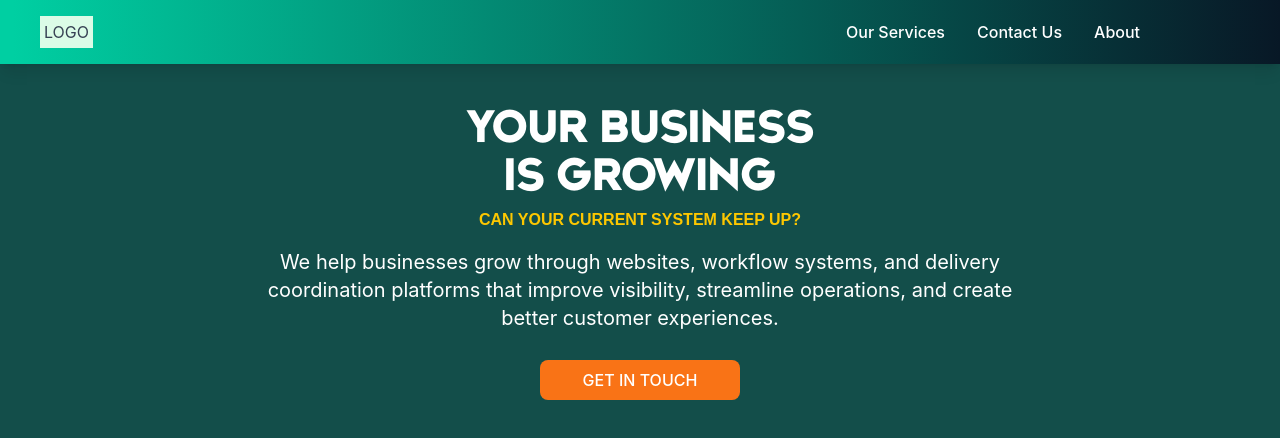
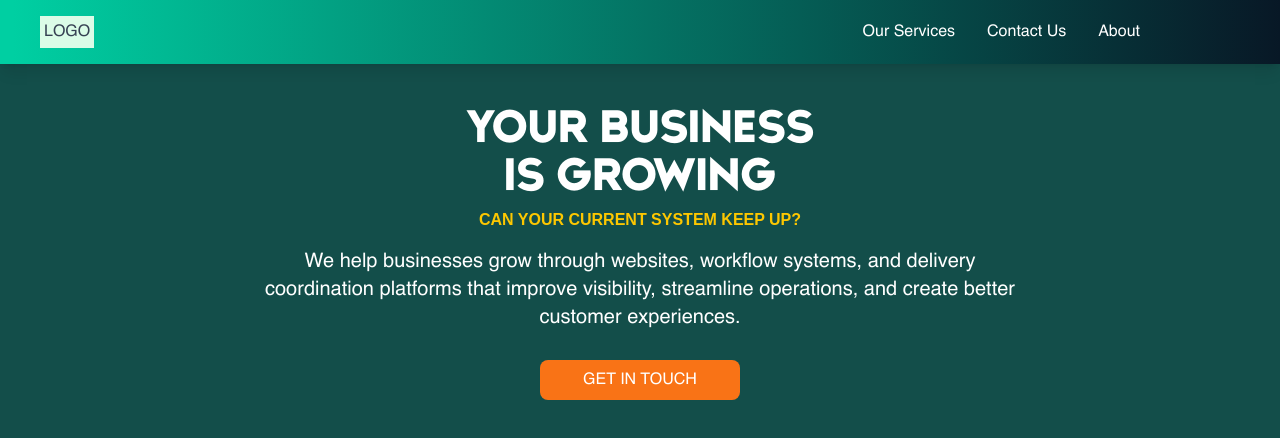
Before and after one commit to clientpulldigitalhq/agency-website, a React (Vite) app: page / in a window 1280 px wide. Shown: the top 438 px of the page. Built offline with nearby package versions, Linux system fonts and the light colour scheme.

Commit message:
add Helvetica font-family to both the body element and Navbar component

```diff
--- a/src/components/navbar/Navbar.jsx
+++ b/src/components/navbar/Navbar.jsx
@@ -26,7 +26,7 @@ function Navbar() {
 
   return (
     <header>
-      <nav className="flex-center justify-between bg-[linear-gradient(to_right,#00cfa2_1%,#081826_100%)] px-4 py-4 text-white shadow-lg sm:px-10">
+      <nav className="flex-center font-helvetica-regular justify-between bg-[linear-gradient(to_right,#00cfa2_1%,#081826_100%)] px-4 py-4 text-white shadow-lg sm:px-10">
         <div className="bg-green-100 p-1 text-gray-700">LOGO</div>
         <motion.div
           initial={false}
--- a/src/index.css
+++ b/src/index.css
@@ -2,21 +2,28 @@
 
 body {
   background-color: #134e4a;
+  font-family: "Helvetica Regular";
 }
 
 @font-face {
   font-family: "Growland Black";
-  src: url("/fonts/Growland Black.otf");
+  src: url("/fonts/Growland Black.otf") format("opentype");
 }
 
 @font-face {
   font-family: "Growland Black";
-  src: url("/fonts/Growland\ Bold.otf");
+  src: url("/fonts/Growland\ Bold.otf") format("opentype");
+}
+
+@font-face {
+  font-family: "Helvetica Regular";
+  src: url("/fonts/Helvetica.ttf") format("opentype");
 }
 
 @theme {
   --font-growland-black: "Growland Black", sans-serif;
   --font-growland-bold: "Growland Bold", sans-serif;
+  --font-helvetica-regular: "Helvetica Regular", sans-serif;
 }
 
 @utility flex-center {
```
Also changed, not shown: public/fonts/Helvetica.ttf (added).
